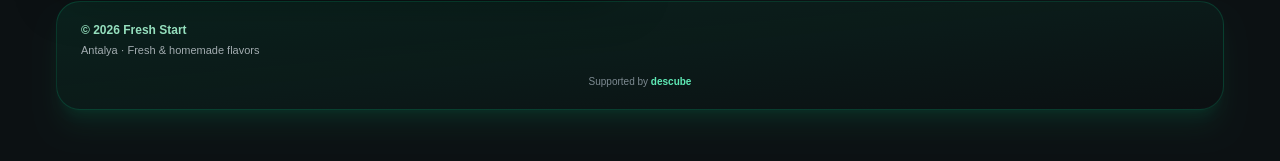
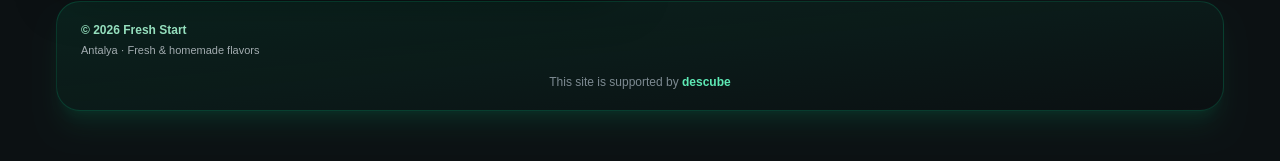
Before and after one commit to elvinmuiux/freshstart, a Next.js app: page / in a window 1280 px wide. Shown: the part 633-794 px from the top of the page. Built offline with nearby package versions, Linux system fonts and the light colour scheme.

Commit message:
Update page.tsx

```diff
--- a/app/page.tsx
+++ b/app/page.tsx
@@ -37,7 +37,8 @@ const translations = {
     footerRights: "Tüm hakları",
     footerBy: "tarafından korumaktadır",
     footerMadeWith: "Antalya'da ❤️ ile yapıldı",
-    footerSupportedBy: "Tərəfindən dəstəklənir",
+    footerSupportedByBefore: "Bu site ",
+    footerSupportedByAfter: " tarafından desteklenir",
     whatsappMessage: "Merhaba! Fresh Start Ekibi\n\nSipariş vermek istiyorum.",
     whatsappDeliveryMessage: "Merhaba! Fresh Start Ekibi\n\nPaket servis ile sipariş vermek istiyorum.",
   },
@@ -68,7 +69,8 @@ const translations = {
     footerRights: "All rights reserved by",
     footerBy: "",
     footerMadeWith: "Made with ❤️ in Antalya",
-    footerSupportedBy: "Supported by",
+    footerSupportedByBefore: "This site is supported by ",
+    footerSupportedByAfter: "",
     whatsappMessage: "Hello! Fresh Start Team\n\nI would like to place an order.",
     whatsappDeliveryMessage: "Hello! Fresh Start Team\n\nI would like to order for delivery.",
   },
@@ -99,7 +101,8 @@ const translations = {
     footerRights: "Все права защищены компанией",
     footerBy: "",
     footerMadeWith: "Сделано с ❤️ в Анталье",
-    footerSupportedBy: "Поддерживается",
+    footerSupportedByBefore: "Этот сайт поддерживается ",
+    footerSupportedByAfter: "",
     whatsappMessage: "Здравствуйте! Команда Fresh Start\n\nЯ хотел бы сделать заказ.",
     whatsappDeliveryMessage: "Здравствуйте! Команда Fresh Start\n\nЯ хотел бы заказать доставку.",
   },
@@ -130,7 +133,8 @@ const translations = {
     footerRights: "Alle Rechte vorbehalten von",
     footerBy: "",
     footerMadeWith: "Mit ❤️ in Antalya gemacht",
-    footerSupportedBy: "Unterstützt von",
+    footerSupportedByBefore: "Diese Seite wird von ",
+    footerSupportedByAfter: " unterstützt",
     whatsappMessage: "Hallo! Fresh Start Team\n\nIch möchte eine Bestellung aufgeben.",
     whatsappDeliveryMessage: "Hallo! Fresh Start Team\n\nIch möchte eine Lieferung bestellen.",
   },
@@ -258,10 +262,10 @@ export default function Home() {
               </div>
             </div>
             <div className="flex items-center justify-center">
-              <p className={`text-[10px] ${
+              <p className={`text-xs ${
                 isDark ? "text-slate-300/60" : "text-[#5C4A3A]/70"
               }`}>
-                {t.footerSupportedBy}{" "}
+                {t.footerSupportedByBefore}
                 <Link
                   href="https://descube.com"
                   target="_blank"
@@ -272,6 +276,7 @@ export default function Home() {
                 >
                   descube
                 </Link>
+                {t.footerSupportedByAfter}
               </p>
             </div>
           </div>
```
